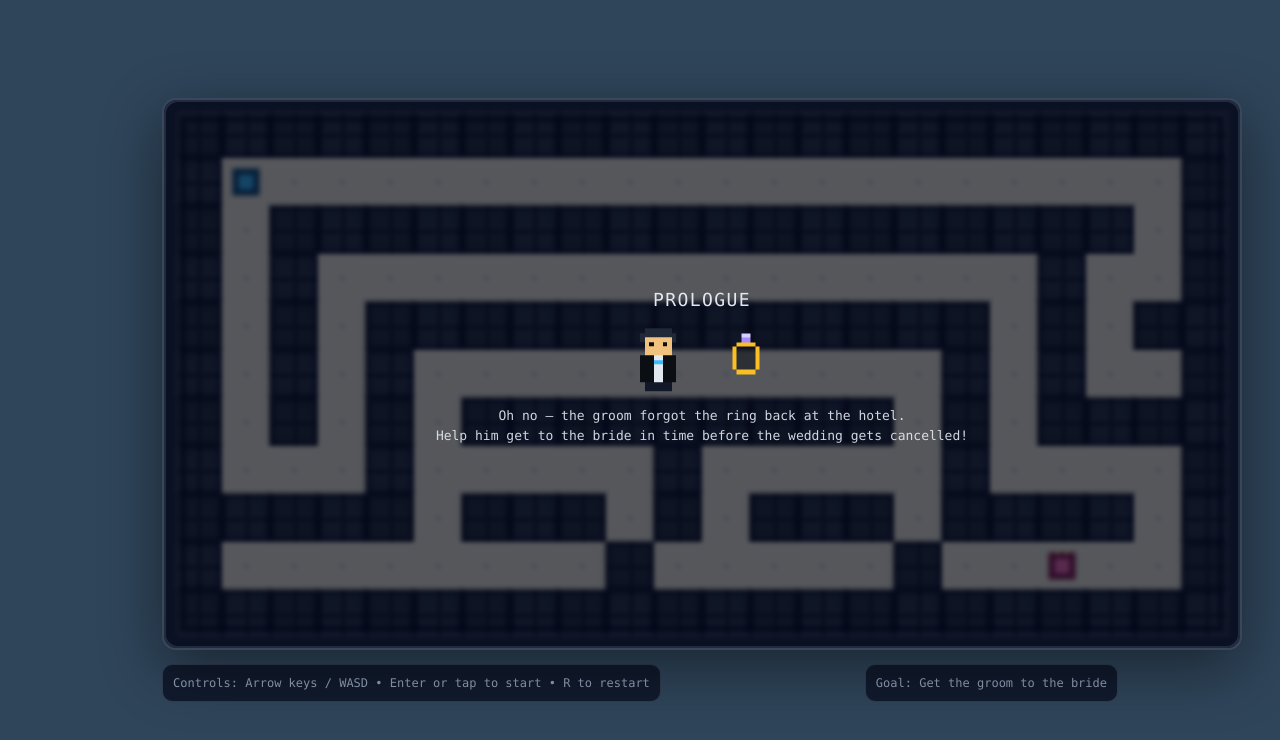
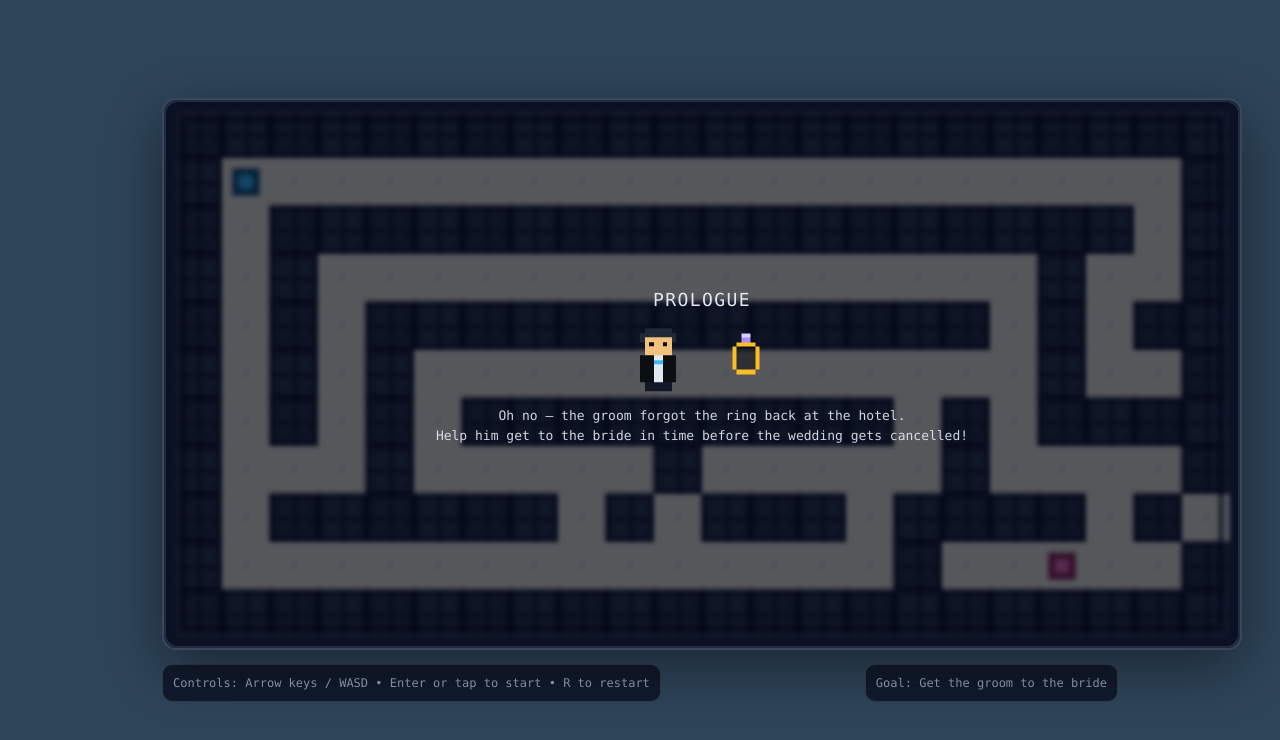
Before and after one commit to adam-worth/wedding_site, a plain HTML site: page index.html in a window 1280 px wide. Drawn offline with Linux system fonts and the light colour scheme.

Commit message:
update maze

```diff
--- a/index.html
+++ b/index.html
@@ -351,11 +351,11 @@
             "=.==================.=",
             "=.=...............=..=",
             "=.=.=============.=.==",
-            "=.=.=...........=.=..=",
+            "=.=.=.............=..=",
             "=.=.=.=========.=.====",
             "=...=.....=.....=....=",
-            "=====.===.=.===.====.=",
-            "=........=.....=..b..=",
+            "=.======.=.===.====.=",
+            "=..............=..b..=",
             "======================",
           ];
 
```
